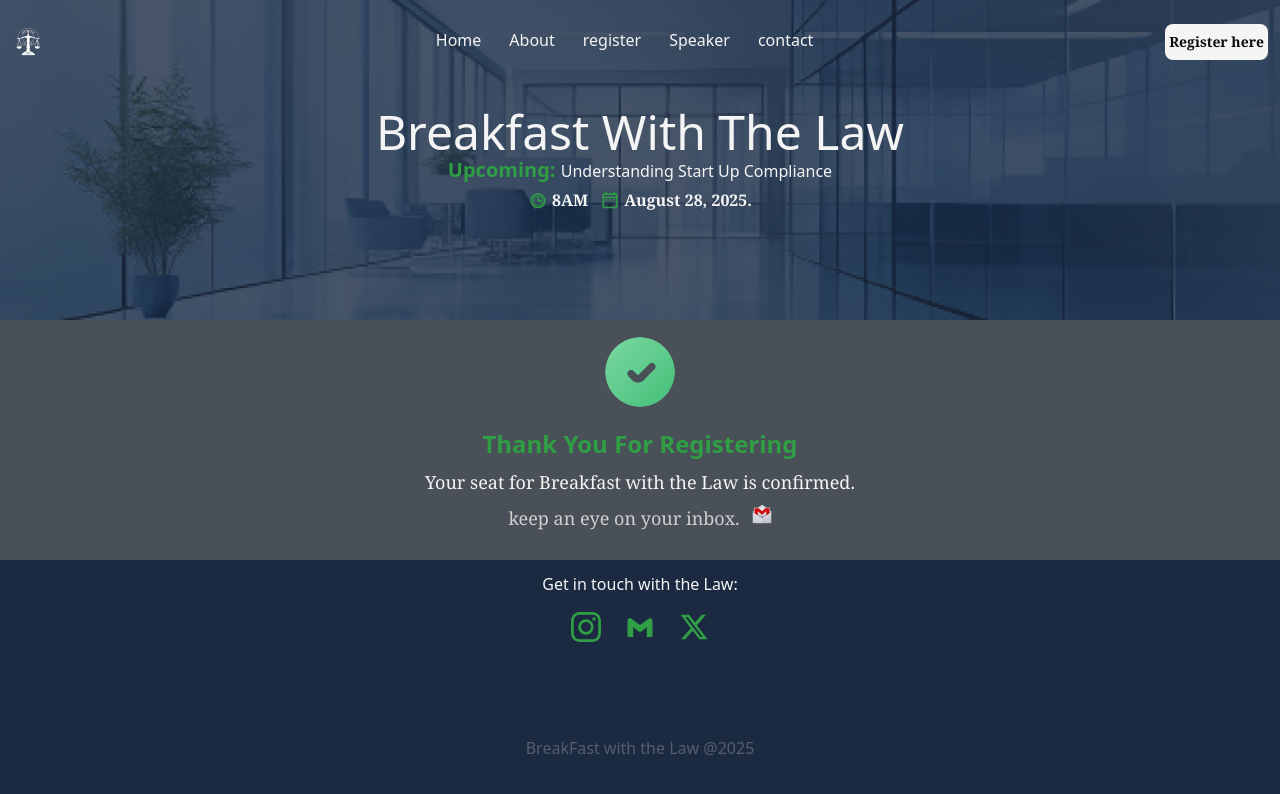
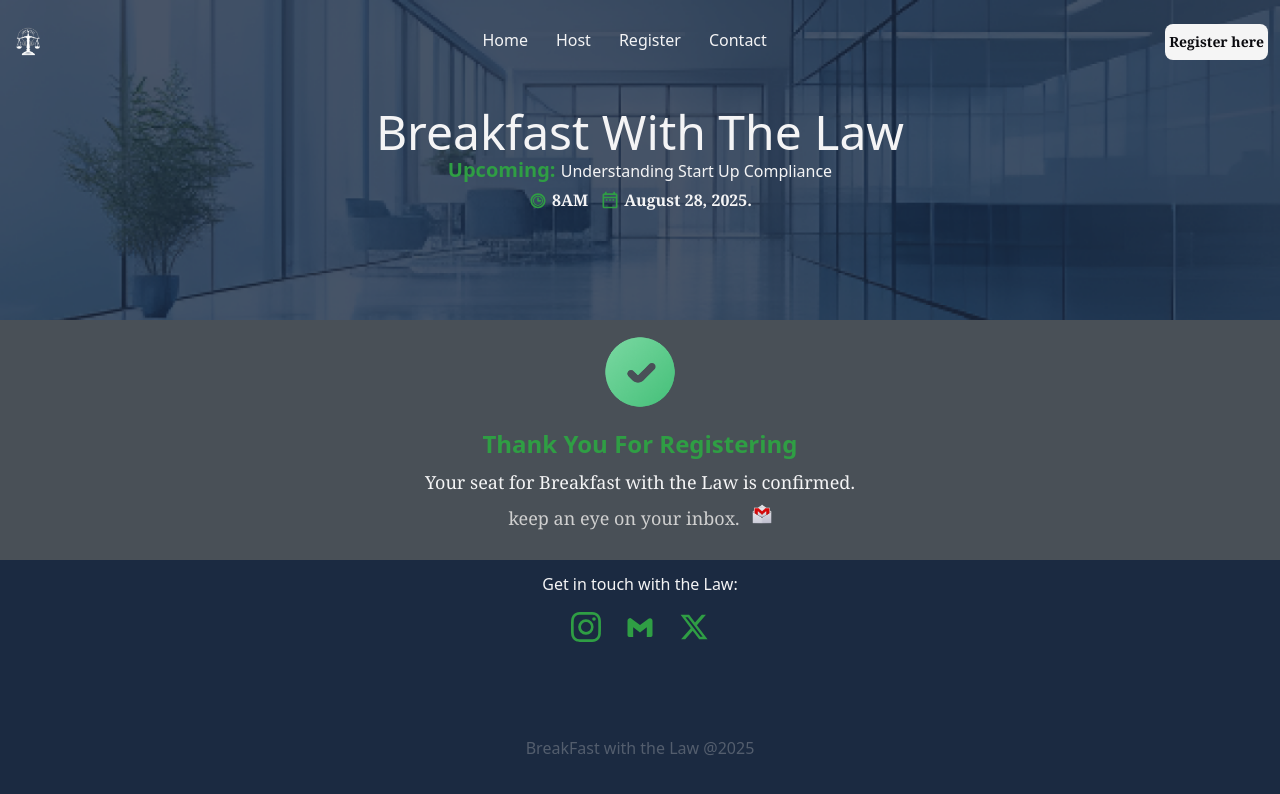
Before and after one commit to Jhaemis-hack/BWTL_FE, a React (Vite) app: page /register/success in a window 1280 px wide. Shown: the top 794 px of the page. Built offline with nearby package versions, Linux system fonts and the light colour scheme.

Commit message:
chore: refactored further

```diff
--- a/src/App.tsx
+++ b/src/App.tsx
@@ -16,7 +16,7 @@ const router = createBrowserRouter([
     Component: RegSuccess,
   },
   {
-    path: "/admin/main",
+    path: "/admin/main/bwtl",
     Component: Admin,
   },
   {
--- a/src/components/Admin/NavBar.tsx
+++ b/src/components/Admin/NavBar.tsx
@@ -1,3 +1,5 @@
+import profile from "../../assets/mr_pelumi.jpg"
+
 const NavBar = () => {
   return (
     <div className=" sticky z-50 bg-[#1B2A41] flex gap-8 justify-between items-center py-5 border-b border-[#CFCFCF] px-8">
@@ -5,8 +7,8 @@ const NavBar = () => {
       <h1 className="text-[#F4F4F5] text-3xl font-semibold font-sans pl-28">
         Admin Dashboard
       </h1>
-      <span className="text-[#2F9E44] text-3xl font-semibold font-sans rounded-full border-2 w-12 h-12 flex justify-center items-center">
-        Up
+      <span className="text-[#2F9E44] text-3xl font-semibold font-sans rounded-full border-2 w-12 h-12 flex justify-center items-center overflow-hidden">
+       <img src={profile} />
       </span>
     </div>
   );
--- a/src/components/Webinar/Header.tsx
+++ b/src/components/Webinar/Header.tsx
@@ -20,30 +20,25 @@ const Header = () => {
         <div className="flex justify-between items-center px-3 sm:px-3">
           <img src={logo} className="h-8 w-8" />
 
-          <div className="hidden sm:flex sm:ml-10 flex-row sm:gap-7 text-[#F4F4F5] ">
+          <div className="hidden sm:flex sm:ml-10 flex-row sm:gap-7 text-[#F4F4F5] capitalize">
             <HashLink smooth to="/">
               <h3 className="hover:text-[#2F9E44] cursor-pointer hover:scale-110">
                 Home
               </h3>
             </HashLink>
-            <HashLink smooth to="#about">
+            <HashLink smooth to="#speaker">
               <h3 className="hover:text-[#2F9E44] cursor-pointer hover:scale-110">
-                About
+                Host
               </h3>
             </HashLink>
             <HashLink smooth to="#register">
               <h3 className="hover:text-[#2F9E44] cursor-pointer hover:scale-110">
-                register
-              </h3>
-            </HashLink>
-            <HashLink smooth to="#speaker">
-              <h3 className="hover:text-[#2F9E44] cursor-pointer hover:scale-110">
-                Speaker
+                Register
               </h3>
             </HashLink>
             <HashLink smooth to="#contact">
               <h3 className="hover:text-[#2F9E44] cursor-pointer hover:scale-110">
-                contact
+                Contact
               </h3>
             </HashLink>
           </div>
@@ -95,19 +90,14 @@ const Header = () => {
                 Home
               </h3>
             </HashLink>
-            <HashLink smooth to="#about">
+            <HashLink smooth to="#speaker">
               <h3 className="hover:text-[#2F9E44] cursor-pointer hover:scale-110">
-                About
+                Host
               </h3>
             </HashLink>
             <HashLink smooth to="#register">
               <h3 className="hover:text-[#2F9E44] cursor-pointer hover:scale-110">
                 register
-              </h3>
-            </HashLink>
-            <HashLink smooth to="#speaker">
-              <h3 className="hover:text-[#2F9E44] cursor-pointer hover:scale-110">
-                Speaker
               </h3>
             </HashLink>
             <HashLink smooth to="#contact">
@@ -134,8 +124,8 @@ const Header = () => {
               <TiTime className="text-[#2F9E44] my-auto text-xl" /> 8AM
             </span>
             <span className="flex gap-1 text-[#F4F4F5] font-semibold font-serif">
-              <MdOutlineDateRange className="text-[#2F9E44] my-auto text-xl" /> August
-              28, 2025.
+              <MdOutlineDateRange className="text-[#2F9E44] my-auto text-xl" />{" "}
+              August 28, 2025.
             </span>
           </div>
           {/* <NavHashLink smooth to={"#register"}>
--- a/src/components/Webinar/Profile.tsx
+++ b/src/components/Webinar/Profile.tsx
@@ -3,7 +3,7 @@ import profile from "../../assets/mr_pelumi.jpg";
 const Profile = () => {
   return (
     <div id="speaker" className="mt-6 py-40 flex flex-col justify-center font-sans items-center bg-[#1B2A41] text-[#495057]">
-      <h2 className="pb-9 text-3xl font-black text-[#CFCFCF] font-sans">Speaker</h2>
+      <h2 className="pb-9 text-3xl font-black text-[#CFCFCF] font-sans">Host</h2>
       <div className="relative rounded-full w-[15em] h-[15em] border-2 overflow-hidden hover:shadow-[0_0_25px_rgba(0,0,0,0.25)] hover:shadow-[#2F9E44] mb-5">
         <img src={profile} alt="profile" className="absolute -top-8" />
       </div>
```
